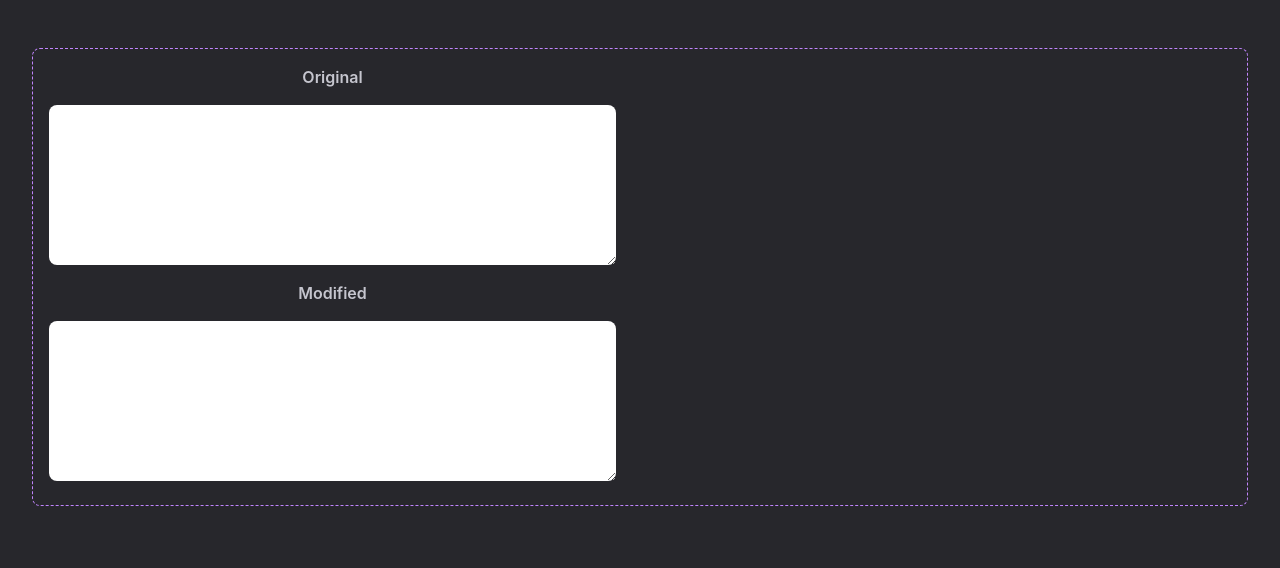
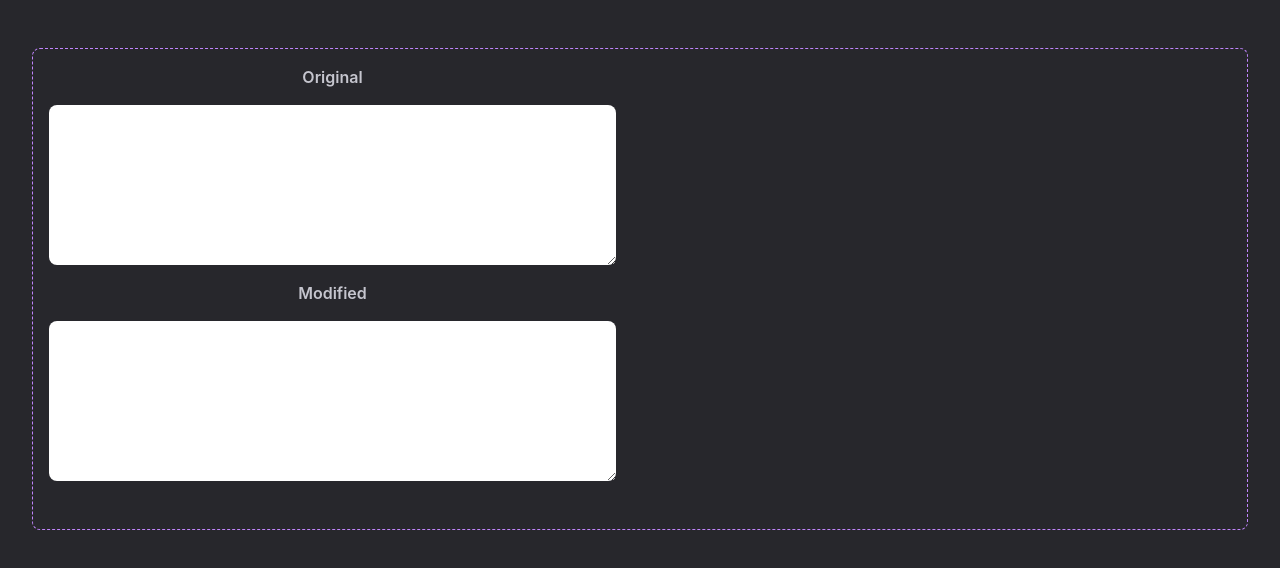
Before and after one commit to moudev/differenzo, a React (Vite) app: page / in a window 1280 px wide. Shown: the top 568 px of the page. Built offline with nearby package versions, Linux system fonts and the light colour scheme.

Commit message:
style: add details-summary list

```diff
--- a/src/App.jsx
+++ b/src/App.jsx
@@ -56,8 +56,13 @@ function App() {
     <div className="bg-$bg-primary text-$color-primary font-semibold min-h-screen">
       <div className="container mx-auto">
         <div className="px-6 py-8 grid gap-y-16 md:px-8 lg:py-12">
-          {tasks.map((task) => (
-            <Card task={task} key={task.id} handleTask={handleTask} />
+          {tasks.map((task, index) => (
+            <Card
+              open={index === 0 || index === 1}
+              task={task}
+              key={task.id}
+              handleTask={handleTask}
+            />
           ))}
         </div>
       </div>
--- a/src/components/Card.jsx
+++ b/src/components/Card.jsx
@@ -4,7 +4,7 @@ import React, { useRef } from 'react'
 import { Myers, Encoder } from '@moudev/myers-diff'
 import _debounce from 'lodash/debounce'
 
-function Card({ task, handleTask }) {
+function Card({ task, open, handleTask }) {
   const originalRef = useRef()
   const modifiedRef = useRef()
   const encoder = new Encoder()
@@ -57,7 +57,21 @@ function Card({ task, handleTask }) {
   const handleInput = _debounce(compareTexts, 500)
 
   return (
-    <div className="border border-dashed border-purple-400 p-4 pb-6 rounded-lg grid lg:(grid-cols-2 gap-x-12 pb-6)">
+    <div className="border border-dashed border-purple-400 p-4 pb-6 rounded-lg">
+      <details open={open}>
+        <summary
+          className={`text-$color-primary rounded-lg p-4 bg-purple-300 overflow-ellipsis hover:cursor-pointer ${
+            open && 'hidden'
+          }`}
+        >
+          {task.original.fullText}
+        </summary>
+
+        <div
+          className={`grid lg:(grid-cols-2 gap-x-12 pb-6) ${
+            !open ? 'mt-8' : ''
+          }`}
+        >
           <div className="grid gap-4 lg:content-start">
             <h3 className="text-$color-secondary text-center">Original</h3>
             <textarea
@@ -98,7 +112,9 @@ function Card({ task, handleTask }) {
                     <span
                       key={`${m.text}-${m.pos}`}
                       className={`mr-2 p-1 rounded-md ${
-                    task.modified._modified[`${index}`] ? 'bg-green-300' : ''
+                        task.modified._modified[`${index}`]
+                          ? 'bg-green-300'
+                          : ''
                       }`}
                     >
                       {m.text}
@@ -108,6 +124,8 @@ function Card({ task, handleTask }) {
               </div>
             )}
         </div>
+      </details>
+    </div>
   )
 }
 
```
Lines whose indentation alone changed are shown as unchanged.
